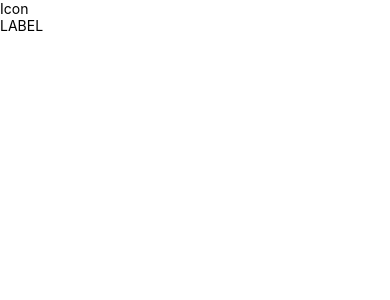
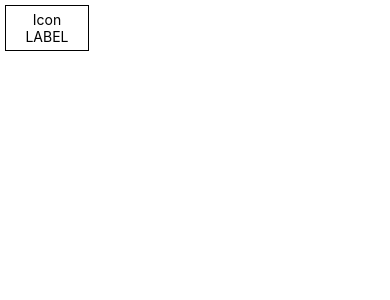
Before and after one commit to nunaprameswari/TicketPlane, a React Native app: screen /Beranda in a window 390 px wide. Shown: the top 300 px of the page. Built offline with nearby package versions, Linux system fonts and the light colour scheme.

Commit message:
menambahkan css

```diff
--- a/src/components/Icon.jsx
+++ b/src/components/Icon.jsx
@@ -14,4 +14,13 @@ const Icon = () => {
 
 export default Icon;
 
-const styles = StyleSheet.create({});
+const styles = StyleSheet.create({
+  tabel: {
+    borderWidth: 1,
+    margin: 5,
+    padding: 5,
+    width: 84,
+    justifyContent: 'center',
+    alignItems: 'center',
+  },
+});
```
